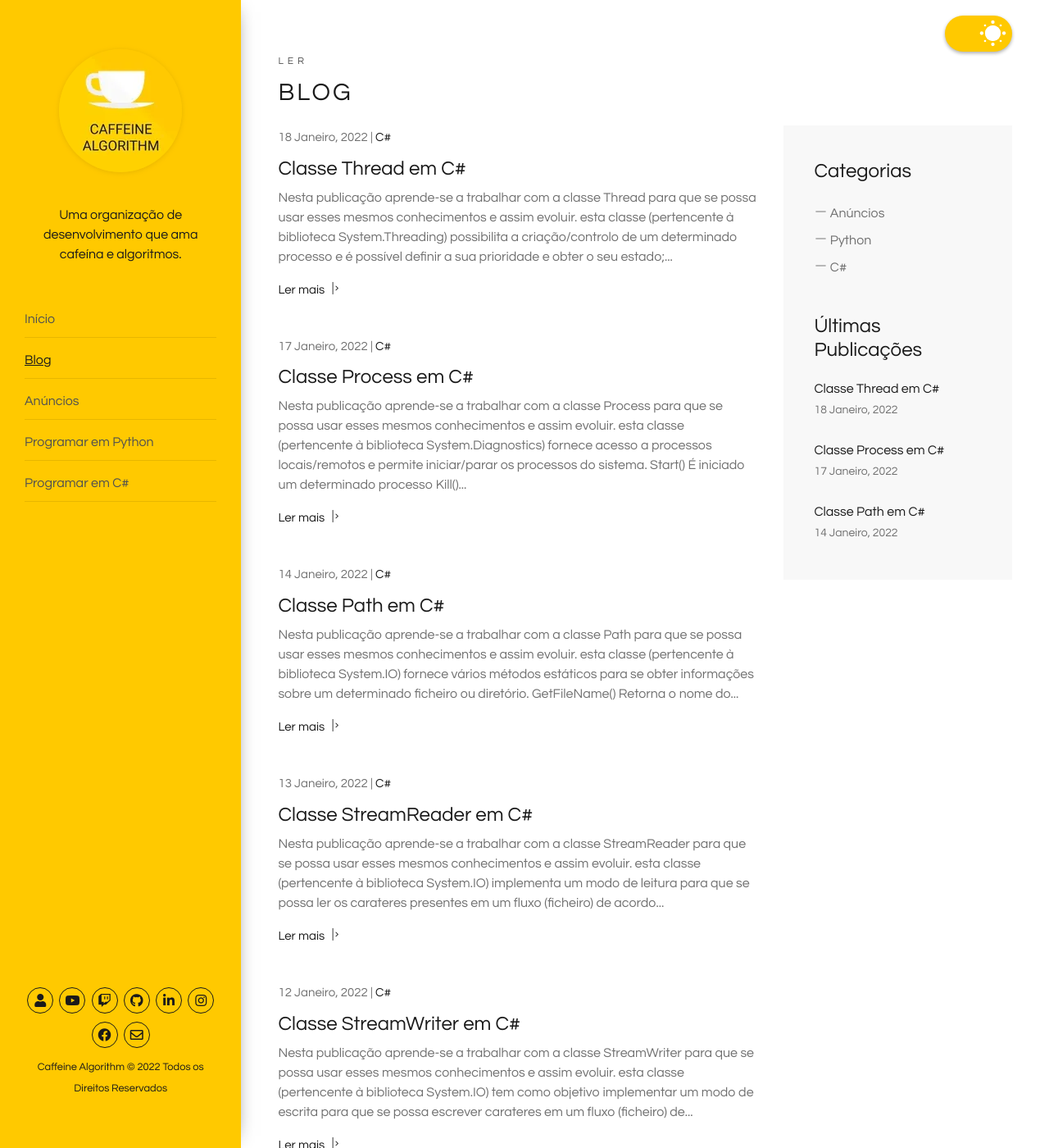
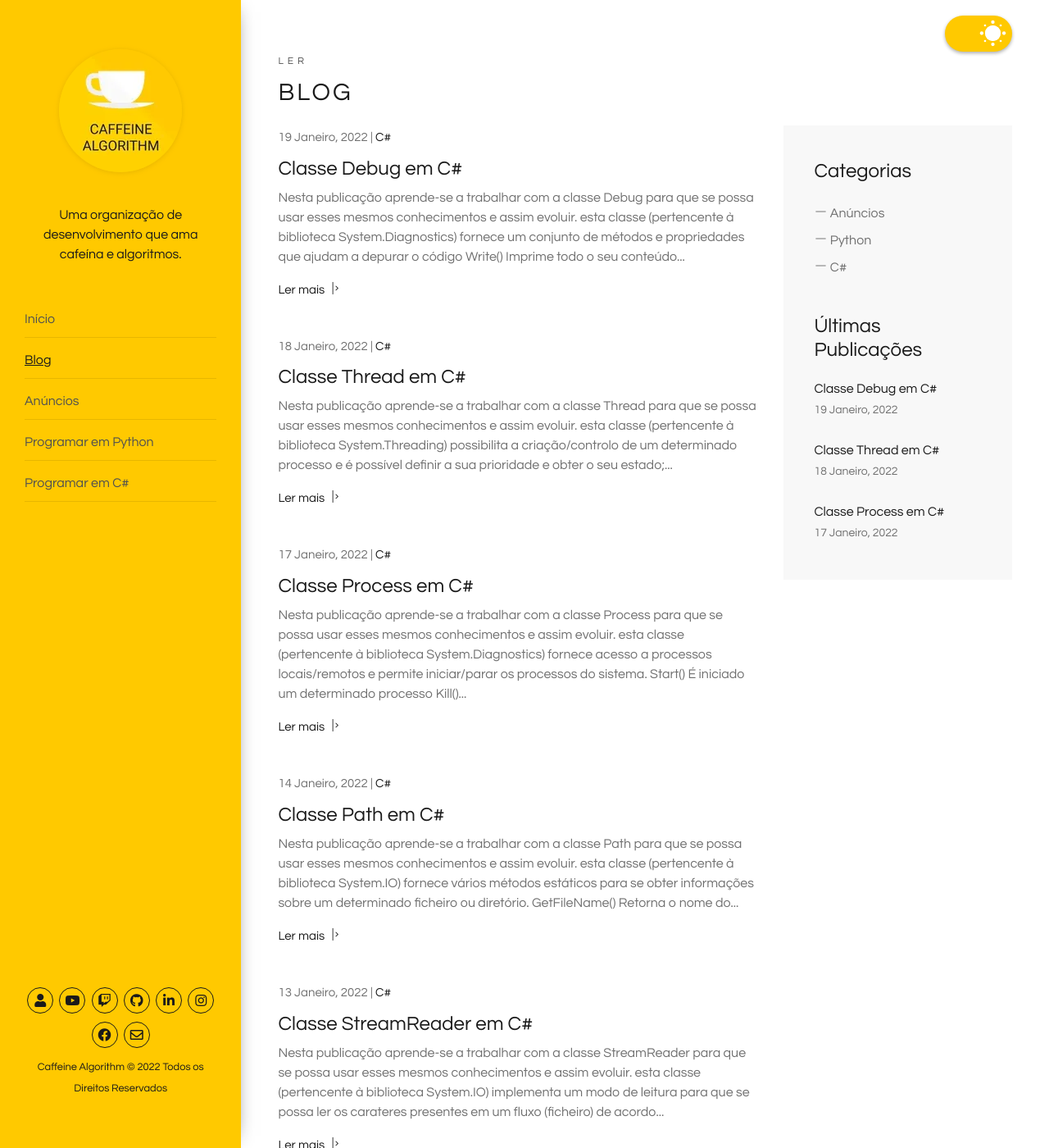
Before and after one commit to caffeinealgorithm/caffeinealgorithm.github.io, a Jekyll site: the page built from blog/index.html, in a window 1280 px wide and 1400 px high. Shown: the whole window at 82% size. Built offline with Jekyll 4.4.1, drawn with Linux system fonts in a browser that asks for light colours; the list of posts is cut into pages by our own code; some of the changed text lies outside the part shown.

Commit message:
Add 54º episode of the C# programming series

````diff
--- /dev/null
+++ b/_posts/2022-01-19-classe-debug-em-csharp.md
@@ -0,0 +1,46 @@
+---
+layout: post
+excerpt: Blog
+title: 'Classe Debug em C#'
+description: 'Descobre como se trabalha com a classe Debug na linguagem de programação C#. Obtém respostas às tuas dúvidas com a teoria e os exemplos apresentados.'
+keywords: 'c#, csharp, classe debug, classe, debug, publicação'
+date: 2022-01-19
+categories: [C#]
+---
+
+Nesta publicação aprende-se a trabalhar com a classe Debug para que se possa usar esses mesmos conhecimentos e assim evoluir.
+
+- esta classe (pertencente à biblioteca System.Diagnostics) fornece um conjunto de métodos e propriedades que ajudam a depurar o código
+
+`Write()` | Imprime todo o seu conteúdo na janela "Diagnostic Tools" sem mudar de linha
+`WriteLine()` | Imprime todo o seu conteúdo na janela "Diagnostic Tools" e muda de linha
+`Print()` | Faz exatamente a mesma coisa
+
+```csharp
+using System.Diagnostics;
+
+namespace Base {
+  class ClasseDebug {
+    private string[] cores = new string[] {
+      "Azul",
+      "Verde",
+      "Amarelo",
+      "Vermelho",
+      "Laranja"
+    };
+
+    public void Run() {
+      for (int indice = 0; indice < cores.Length; indice++)
+        Debug.WriteLine($"cores[{indice}]: {cores[indice]}");
+    }
+  }
+}
+```
+
+<div class="video-container">
+  <iframe src="https://www.youtube.com/embed/DU1TJ_QGS_s" frameborder="0" allowfullscreen></iframe>
+</div>
+
+Não te esqueças de [assistir ao vídeo](https://youtu.be/DU1TJ_QGS_s){:target="\_blank"} e podes sempre ler esta publicação [em inglês](https://nelsonsilvadev.com/blog/20220119/debug-class-in-csharp/){:target="\_blank"}.
+
+### _Happy coding!_
--- a/index.html
+++ b/index.html
@@ -76,7 +76,7 @@ keywords: organização, desenvolvimento, cafeína, algoritmos, publicações, v
       </div>
 
       <div class="row">
-        {% for video in site.csharp %} {% if video.id == "/csharp/53" %}
+        {% for video in site.csharp %} {% if video.id == "/csharp/54" %}
         <div class="col-xs-12 col-sm-3 col-sm-6 col-lg-6 col-xl-3">
           <a
             href="https://www.youtube.com/embed/{{ video.custom_id }}"
````
Also changed, not shown: _csharp/54.md (added, +5 -0 lines), assets/img/playlists/csharp/54.png (added), assets/img/playlists/csharp/54.webp (added).
